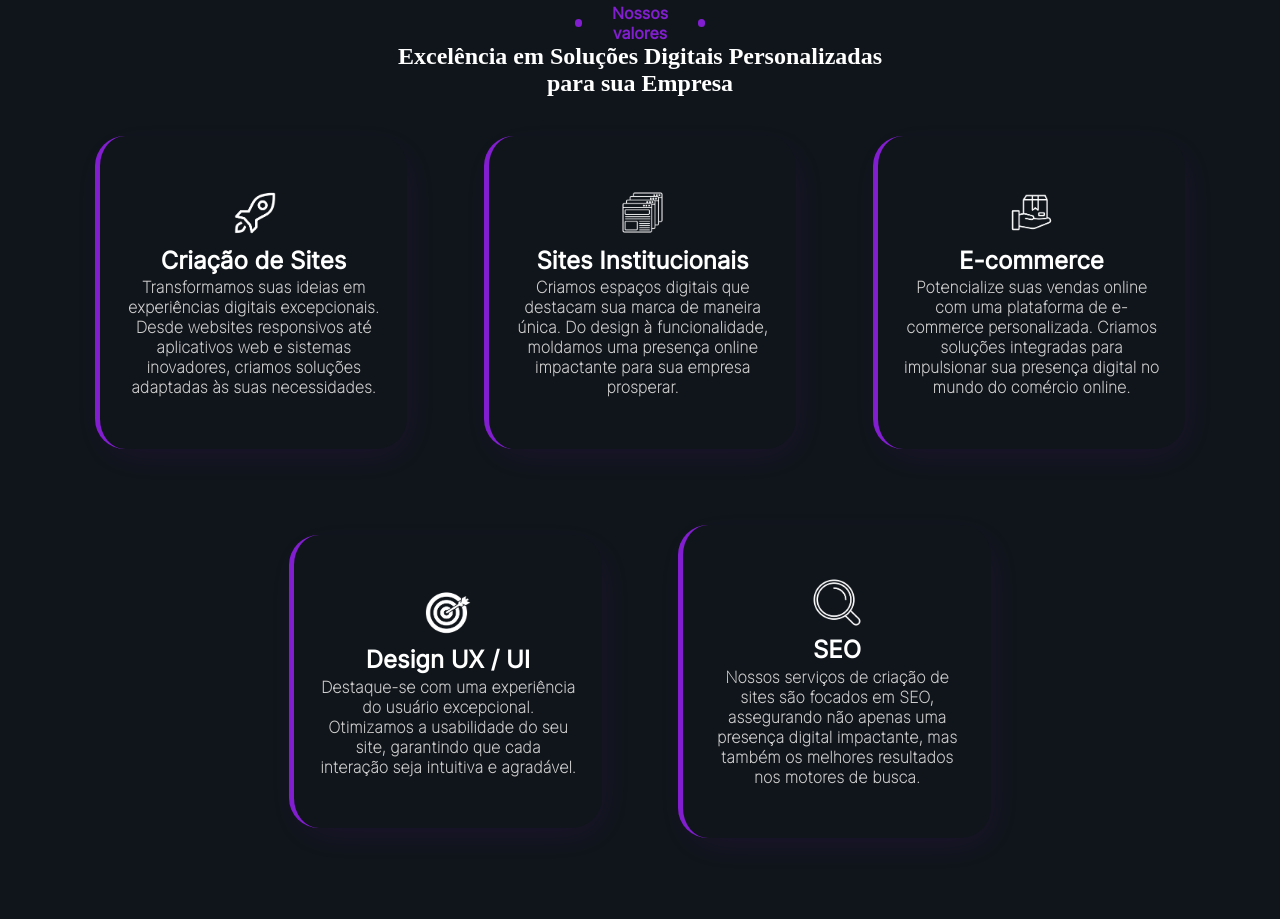
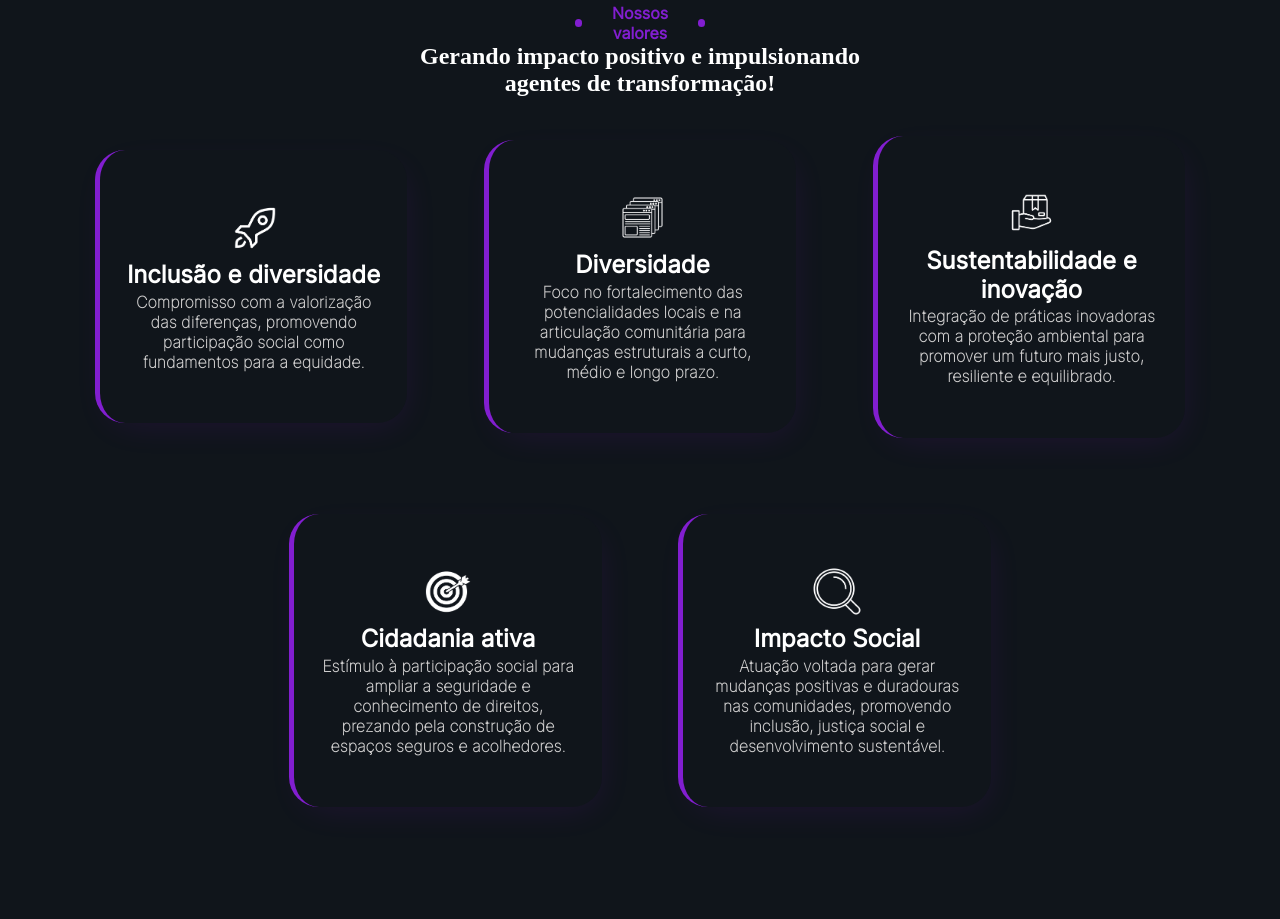
Before and after one commit to GutembergLima05/aratu-institucional, a plain HTML site: page index.html in a window 1280 px wide. Shown: the part 841-1760 px from the top of the page. Drawn offline with nearby package versions, Linux system fonts and the light colour scheme; a web font is replaced by a local one.

Commit message:
fix: ajustes feitos

```diff
--- a/index.html
+++ b/index.html
@@ -28,9 +28,9 @@
             <a href="#servicos">
                 <li class="itens-menu">Valores</li>
             </a>
-            <a href="#parceiros">
+            <!-- <a href="#parceiros">
                 <li class="itens-menu">Parceiros</li>
-            </a>
+            </a> -->
             <a href="#sobre">
                 <li class="itens-menu">Sobre nós</li>
             </a>
@@ -51,47 +51,40 @@
 
     <section id="servicos">
         <h4><span></span>Nossos valores <span></span></h4>
-        <h1>Excelência em Soluções Digitais Personalizadas para sua Empresa</h1>
+        <h1>Gerando impacto positivo e impulsionando agentes de transformação!</h1>
         <div id="sub-servicos">
 
 
             <div class="card">
                 <img src="img/foguete.png" alt="">
-                <h2>Criação de Sites</h2>
-                <h6>Transformamos suas ideias em experiências digitais excepcionais. Desde websites responsivos até
-                    aplicativos web e
-                    sistemas inovadores, criamos soluções adaptadas às suas necessidades.</h6>
+                <h2>Inclusão e diversidade</h2>
+                <h6>Compromisso com a valorização das diferenças, promovendo participação social como fundamentos para a equidade.</h6>
             </div>
 
             <div class="card">
                 <img src="img/sitesinstituicional.png" alt="">
-                <h2>Sites Institucionais</h2>
-                <h6>Criamos espaços digitais que destacam sua marca de maneira única. Do design à funcionalidade,
-                    moldamos uma presença online impactante para sua empresa prosperar.</h6>
+                <h2>Diversidade</h2>
+                <h6>Foco no fortalecimento das potencialidades locais e na articulação comunitária para mudanças estruturais a curto, médio e longo prazo.</h6>
             </div>
 
             <div class="card">
                 <img src="img/e-commerce.png" alt="">
-                <h2>E-commerce</h2>
-                <h6>Potencialize suas vendas online com uma plataforma de e-commerce personalizada.
-                    Criamos soluções integradas para impulsionar sua presença digital no mundo do comércio online.</h6>
+                <h2>Sustentabilidade e inovação</h2>
+                <h6> Integração de práticas inovadoras com a proteção ambiental para promover um futuro mais justo, resiliente e equilibrado.</h6>
             </div>
             <div class="card">
                 <img src="img/alvo.png" alt="">
-                <h2>Design UX / UI</h2>
-                <h6>Destaque-se com uma experiência do usuário excepcional. Otimizamos a usabilidade do seu site,
-                    garantindo que cada interação seja intuitiva e agradável.</h6>
+                <h2>Cidadania ativa</h2>
+                <h6>Estímulo à participação social para ampliar a seguridade e conhecimento de direitos, prezando pela construção de espaços seguros e acolhedores.</h6>
             </div>
             <div class="card">
                 <img src="img/seo.png" alt="">
-                <h2>SEO</h2>
-                <h6>Nossos serviços de criação de sites são focados em SEO, assegurando não apenas uma presença digital
-                    impactante,
-                    mas também os melhores resultados nos motores de busca.</h6>
+                <h2>Impacto Social</h2>
+                <h6>Atuação voltada para gerar mudanças positivas e duradouras nas comunidades, promovendo inclusão, justiça social e desenvolvimento sustentável.</h6>
             </div>
     </section>
 
-    <section id="parceiros">
+    <!-- <section id="parceiros">
         <h4><span></span>Parceiros <span></span></h4>
         <h1>Parceiros que nos inspiram a criar soluções digitais únicas!</h1>
         <div id="logoParceiros">
@@ -100,7 +93,7 @@
             <a href="#" title="Em Desenvolvimento"><img src="img/futurosParceiros.png" alt=""></a>
             <a href="#" title="Em Desenvolvimento"><img src="img/futurosParceiros.png" alt=""></a>
         </div>
-    </section>
+    </section> -->
 
     <section id="sobre">
         <div id="empresa-img"><img src="img/sobre.png" alt=""></div>
@@ -126,9 +119,9 @@
                     <a href="#servicos">
                         <li class="itens-menu">Serviços</li>
                     </a>
-                    <a href="#parceiros">
+                    <!-- <a href="#parceiros">
                         <li class="itens-menu">Parceiros</li>
-                    </a>
+                    </a> -->
                     <a href="#sobre">
                         <li class="itens-menu">Sobre nós</li>
                     </a>
@@ -138,10 +131,10 @@
                 </ul>
             </div>
             <div id="icons-footer">
-                <a href="https://wa.me/5581984957976" target="_blank"><i class="fa-brands fa-whatsapp"></i></a>
-                <a href="https://www.instagram.com/fourdevs" target="_blank"> <i class="fa-brands fa-instagram"></i></a>
-                <a href="mailto:devsfour4@gmail.com" target="_blank"><i class="fa-solid fa-envelope"></i></a>
-                <a href="https://www.tiktok.com/@four_devs?_t=8pAINpiEsAI&_r=1" target="_blank"> <i
+                <a href="https://wa.me/5581998210029" target="_blank"><i class="fa-brands fa-whatsapp"></i></a>
+                <a href="https://www.instagram.com/aratu.pe" target="_blank"> <i class="fa-brands fa-instagram"></i></a>
+                <a href="mailto:redearatu@gmail.com" target="_blank"><i class="fa-solid fa-envelope"></i></a>
+                <a href="" target="_blank"> <i
                         class="fa-brands fa-tiktok"></i></a>
             </div>
         </div>
```
